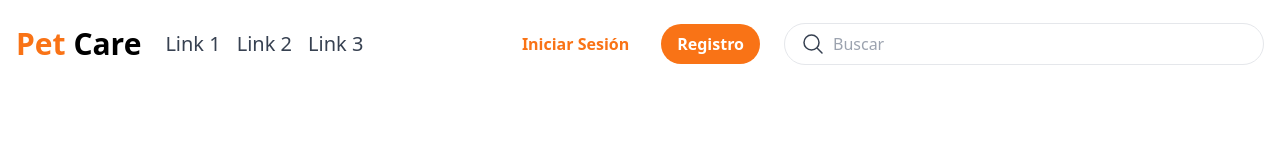
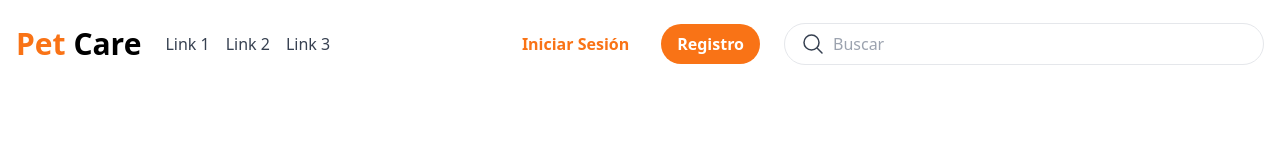
Before and after one commit to altaskur/devaton-quita-edicion-grupo-uno-Front, an Angular app: page / in a window 1280 px wide. Shown: the top 160 px of the page. Built offline with nearby package versions, Linux system fonts and the light colour scheme.

Commit message:
fix: reduce text-size of links

```diff
--- a/src/app/core/navbar/navbar.component.html
+++ b/src/app/core/navbar/navbar.component.html
@@ -39,21 +39,21 @@
         <li>
           <a
             (click)="closeMenu()"
-            class="text-xl text-gray-700 hover:text-orange-500 transition duration-300 ease-in-out cursor-pointer"
+            class="text-gray-700 hover:text-orange-500 transition duration-300 ease-in-out cursor-pointer"
             >Link 1</a
           >
         </li>
         <li>
           <a
             (click)="closeMenu()"
-            class="text-xl text-gray-700 hover:text-orange-500 transition duration-300 ease-in-out cursor-pointer"
+            class="text-gray-700 hover:text-orange-500 transition duration-300 ease-in-out cursor-pointer"
             >Link 2</a
           >
         </li>
         <li>
           <a
             (click)="closeMenu()"
-            class="text-xl text-gray-700 hover:text-orange-500 transition duration-300 ease-in-out cursor-pointer"
+            class="text-gray-700 hover:text-orange-500 transition duration-300 ease-in-out cursor-pointer"
             >Link 3</a
           >
         </li>
```
